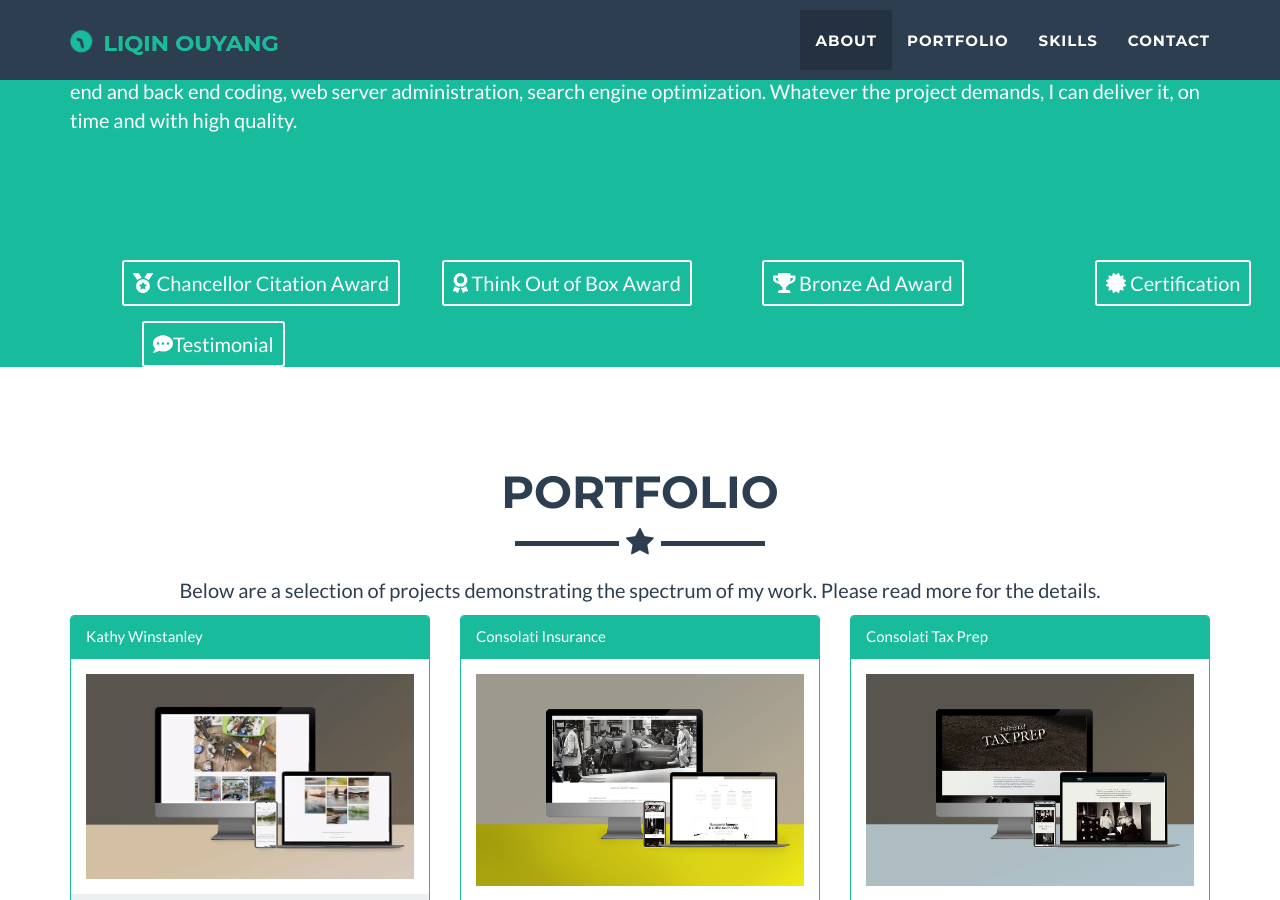
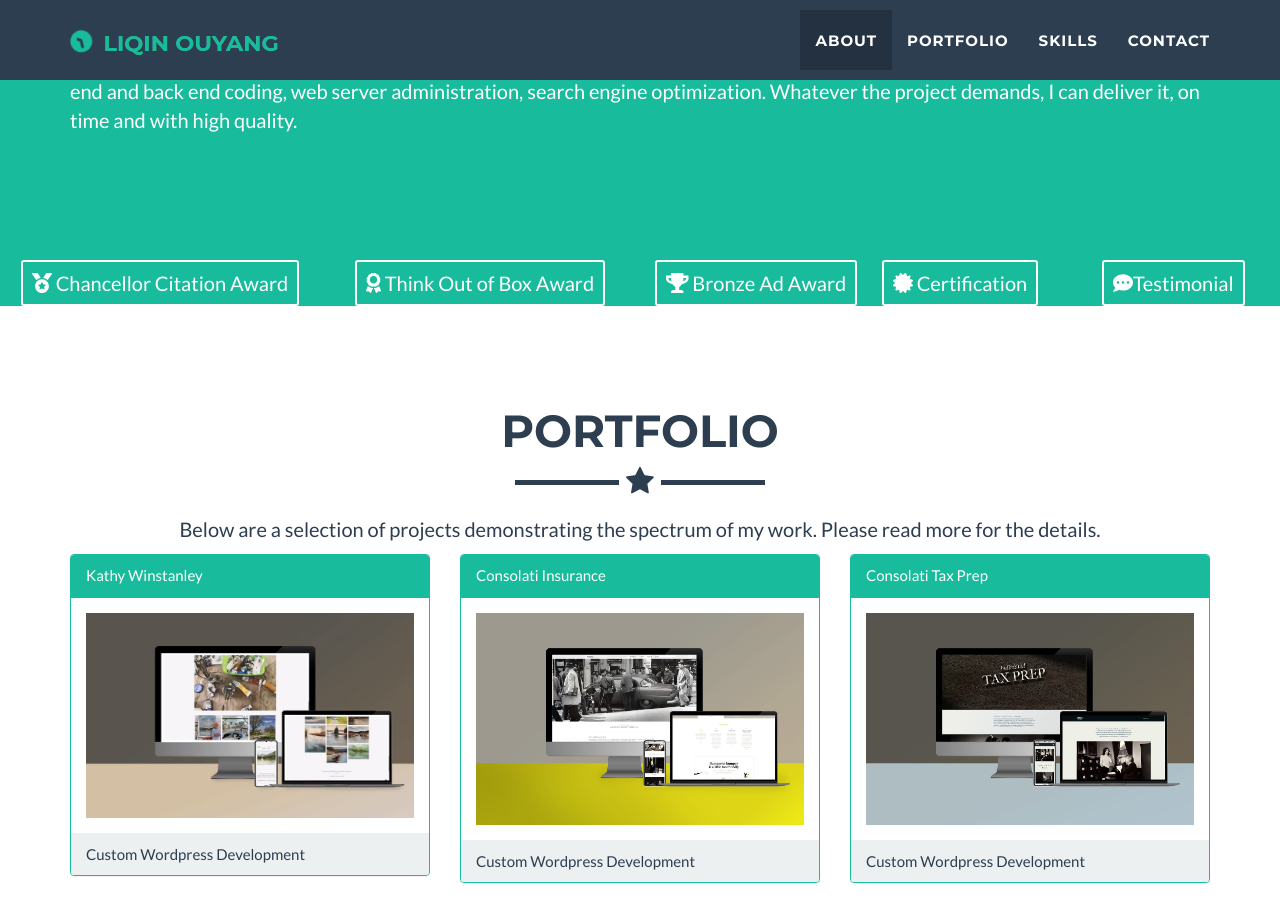
Before and after one commit to hbxtoylq/hbxtoylq.github.io, a Jekyll site: the page built from index.html, in a window 1280 px wide and 900 px high, scrolled down 380 px. Built offline with Jekyll 4.4.1, drawn with Linux system fonts in a browser that asks for light colours; nearby versions of some CDN libraries.

Commit message:
Update header.html

```diff
--- a/_includes/header.html
+++ b/_includes/header.html
@@ -20,25 +20,25 @@
 		   </div>
 		 </div>
 
-		 <div class="row"><div class="col-lg-12">
-                         <div class="col-sm-2 col-sm-offset-1  text-center">
+		 <div class="row"><div class="col-sm-12">
+                         <div class="col-sm-3  text-center">
                                 <a href="img/reward/award2.png" class="btn btn-sm btn-outline" target="_blank">
                                  <i class="fas fa-medal"></i> Chancellor Citation Award </a>
                          </div>
-                       <div class="col-sm-2 col-sm-offset-1 text-center">
+                       <div class="col-sm-3 text-center">
                                  <a href="img/reward/award3.png" class="btn btn-sm btn-outline" target="_blank">
                                  <i class="fas fa-award"></i> Think Out of Box Award </a>
                          </div>
 
-			   <div class="col-sm-2 col-sm-offset-1   text-center">
+			   <div class="col-sm-2   text-center">
                                  <a href="img/reward/AwardAD.pdf" class="btn btn-sm btn-outline" target="_blank">
                                  <i class="fas fa-trophy"></i> Bronze Ad Award </a>
  			</div>
-			   <div class="col-sm-2 col-sm-offset-1  text-center">
+			   <div class="col-sm-2   text-center">
                                <a href="img/reward/boomiLO.jpg"  class="btn btn-sm btn-outline" target="_blank">
 <i class="fas fa-certificate"></i> Certification </a>
                         </div>
-                       <div class="col-sm-2  col-sm-offset-1   text-center">
+                       <div class="col-sm-2   text-center">
                                 <a href="img/reward/award1.png" class="btn btn-sm btn-outline" target="_blank">
                                  <i class="fas fa-comment-dots"></i>Testimonial</a>
                         </div>
```
